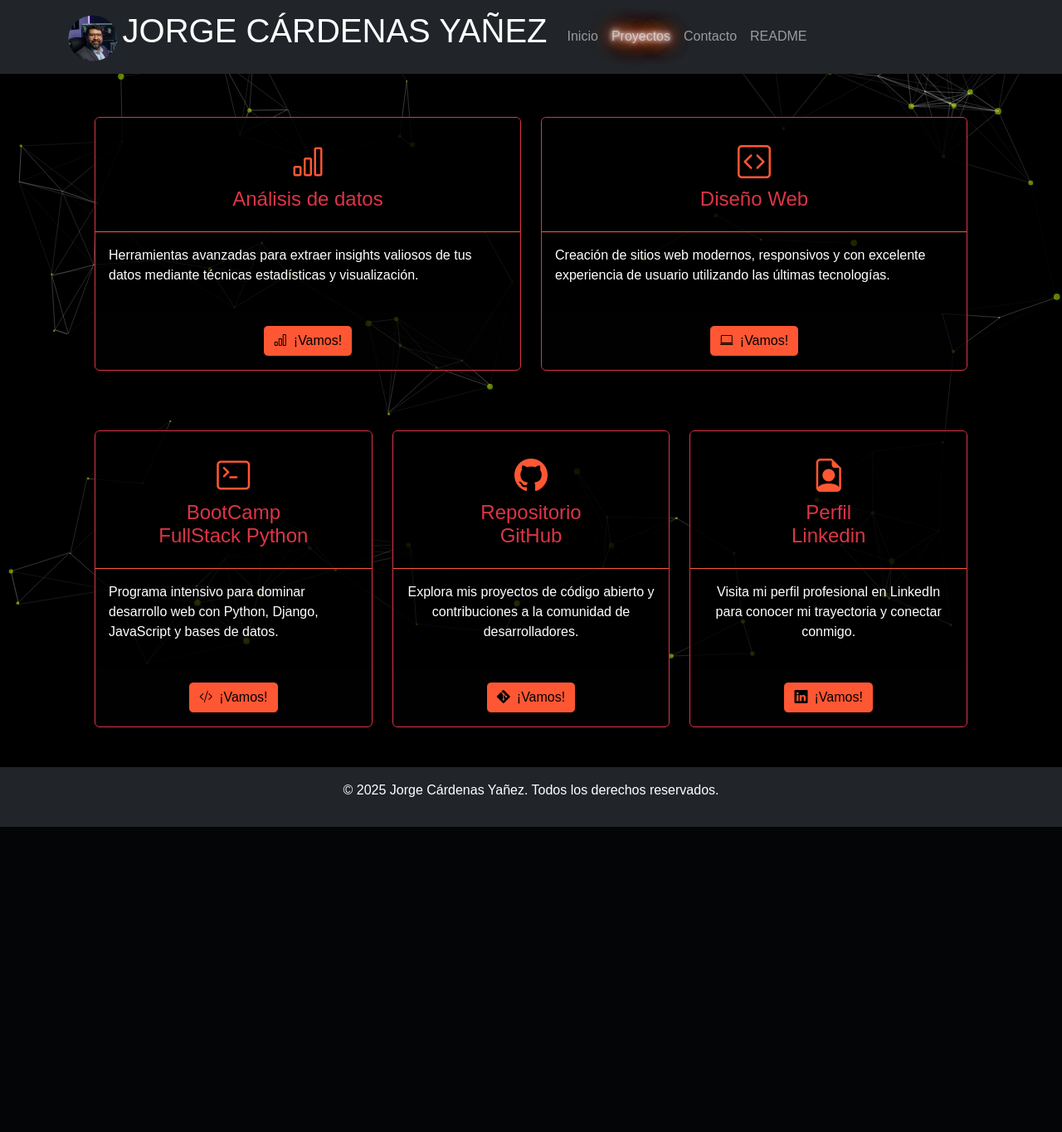
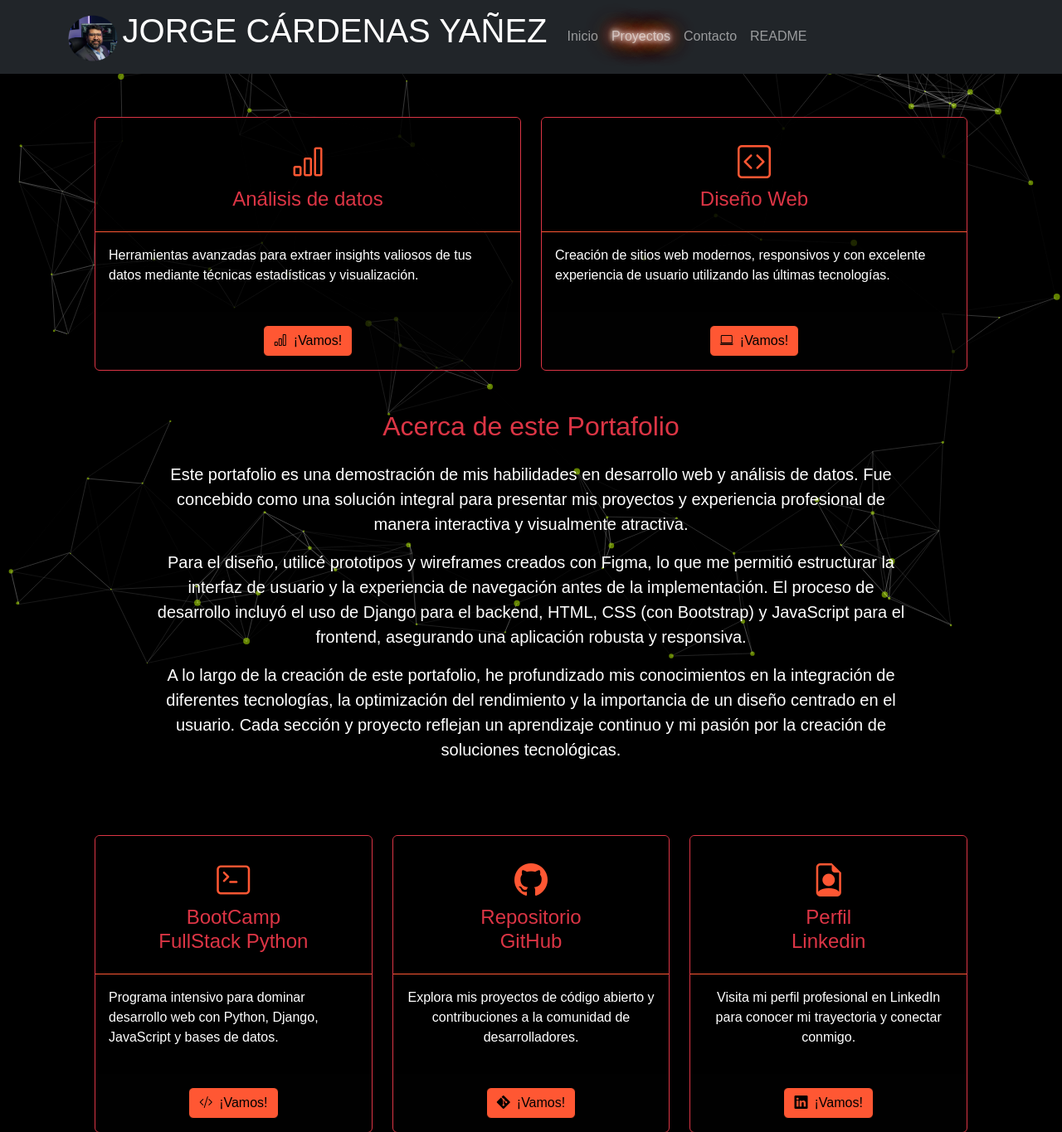
Before and after one commit to JorgeCardenasY/PORTAFOLIO, a Django app: page / in a window 1280 px wide. Shown: the top 1365 px of the page at 83% size. Before the commit the page ends 997 px from the top, so only its background shows below. Run offline with Django 4.2, Linux system fonts and the light colour scheme.

Commit message:
feat: Add portfolio description to index.html

```diff
--- a/templates/index.html
+++ b/templates/index.html
@@ -48,6 +48,24 @@
         </div>
     </div>
     <!-- FIN ROW Y DOS CARDS  -->
+
+    <div class="row justify-content-center my-5">
+        <div class="col-12 col-md-10 text-center">
+            <h2 class="text-danger mb-4">Acerca de este Portafolio</h2>
+            <p class="text-white lead">
+                Este portafolio es una demostración de mis habilidades en desarrollo web y análisis de datos.
+                Fue concebido como una solución integral para presentar mis proyectos y experiencia profesional de manera interactiva y visualmente atractiva.
+            </p>
+            <p class="text-white lead">
+                Para el diseño, utilicé prototipos y wireframes creados con Figma, lo que me permitió estructurar la interfaz de usuario y la experiencia de navegación antes de la implementación.
+                El proceso de desarrollo incluyó el uso de Django para el backend, HTML, CSS (con Bootstrap) y JavaScript para el frontend, asegurando una aplicación robusta y responsiva.
+            </p>
+            <p class="text-white lead">
+                A lo largo de la creación de este portafolio, he profundizado mis conocimientos en la integración de diferentes tecnologías, la optimización del rendimiento y la importancia de un diseño centrado en el usuario.
+                Cada sección y proyecto reflejan un aprendizaje continuo y mi pasión por la creación de soluciones tecnológicas.
+            </p>
+        </div>
+    </div>
 
     <!-- INICIO ROW Y TRES CARDS  -->
     <div class="row g-4 mx-2 my-5 justify-content-center">
```
